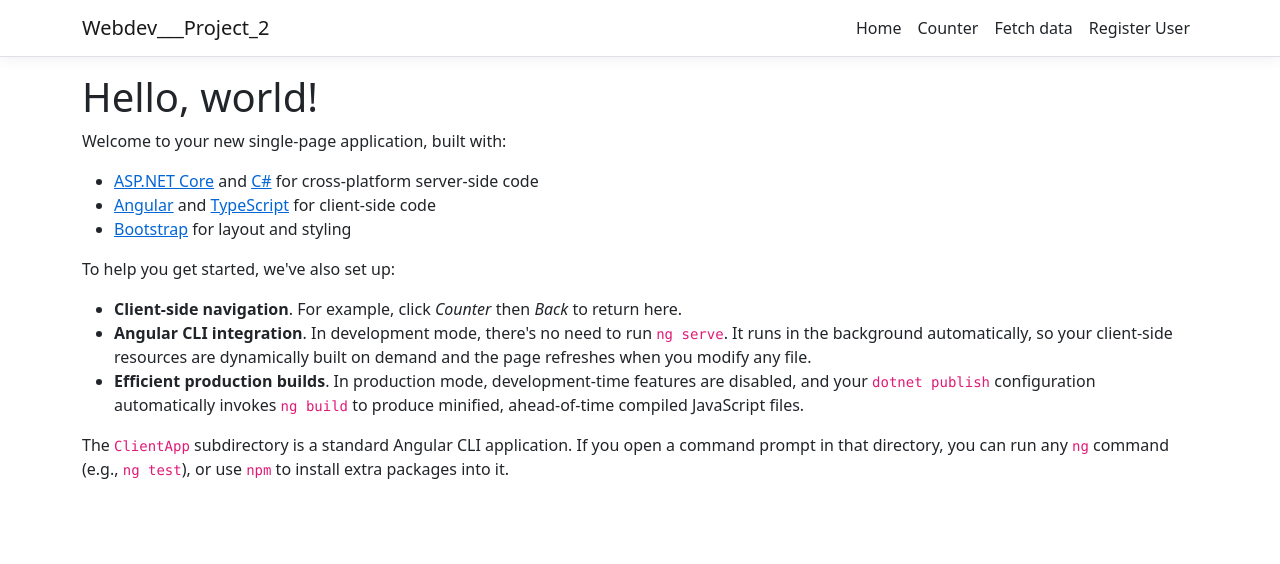
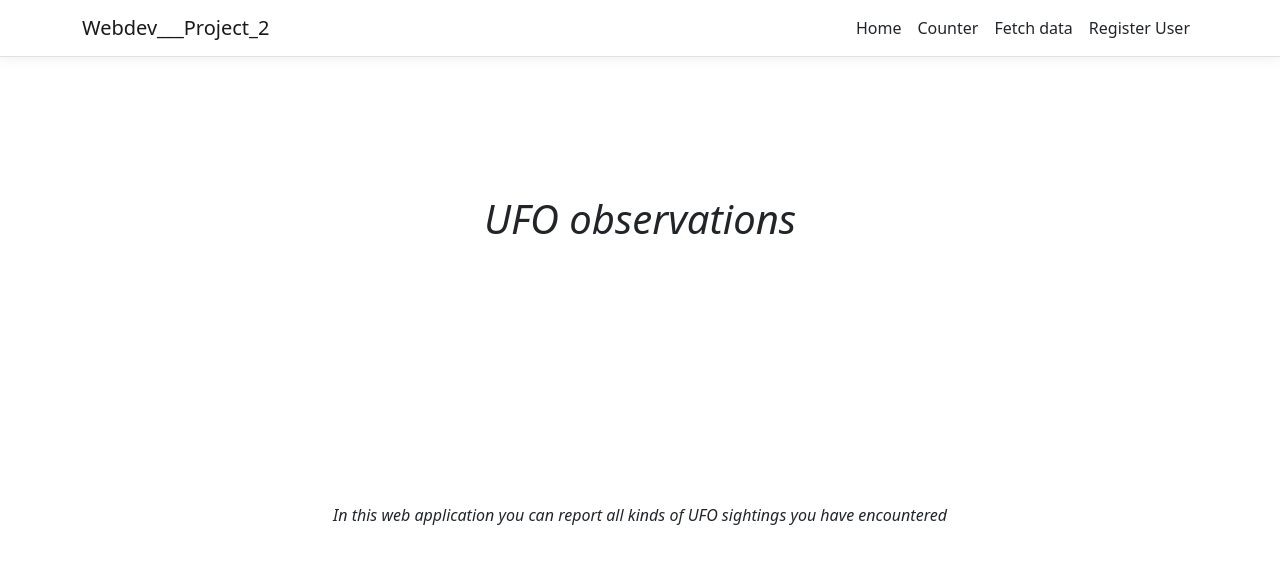
Before and after one commit to Skandinaver/Webdev-Project-2, an Angular app in the folder ClientApp/: page / in a window 1280 px wide. Shown: the top 564 px of the page. Built offline with nearby package versions, Linux system fonts and the light colour scheme.

Commit message:
enkel home-page

```diff
--- a/ClientApp/src/app/home/home.component.html
+++ b/ClientApp/src/app/home/home.component.html
@@ -1,14 +1,7 @@
-<h1>Hello, world!</h1>
-<p>Welcome to your new single-page application, built with:</p>
-<ul>
-  <li><a href='https://get.asp.net/'>ASP.NET Core</a> and <a href='https://msdn.microsoft.com/en-us/library/67ef8sbd.aspx'>C#</a> for cross-platform server-side code</li>
-  <li><a href='https://angular.io/'>Angular</a> and <a href='http://www.typescriptlang.org/'>TypeScript</a> for client-side code</li>
-  <li><a href='http://getbootstrap.com/'>Bootstrap</a> for layout and styling</li>
-</ul>
-<p>To help you get started, we've also set up:</p>
-<ul>
-  <li><strong>Client-side navigation</strong>. For example, click <em>Counter</em> then <em>Back</em> to return here.</li>
-  <li><strong>Angular CLI integration</strong>. In development mode, there's no need to run <code>ng serve</code>. It runs in the background automatically, so your client-side resources are dynamically built on demand and the page refreshes when you modify any file.</li>
-  <li><strong>Efficient production builds</strong>. In production mode, development-time features are disabled, and your <code>dotnet publish</code> configuration automatically invokes <code>ng build</code> to produce minified, ahead-of-time compiled JavaScript files.</li>
-</ul>
-<p>The <code>ClientApp</code> subdirectory is a standard Angular CLI application. If you open a command prompt in that directory, you can run any <code>ng</code> command (e.g., <code>ng test</code>), or use <code>npm</code> to install extra packages into it.</p>
+<div class="center">
+  <h1>UFO observations</h1>
+</div>
+
+<div class="text">
+  <p>In this web application you can report all kinds of UFO sightings you have encountered</p>
+</div>
--- a/ClientApp/src/styles.css
+++ b/ClientApp/src/styles.css
@@ -14,3 +14,20 @@
   background-color: #1b6ec2;
   border-color: #1861ac;
 }
+
+.center {
+  display: flex;
+  height: 300px;
+  justify-content: center;
+  align-items: center;
+  font-style: oblique;
+
+}
+
+.text {
+  display: flex;
+  height: 300px;
+  justify-content: center;
+  align-items: center;
+  font-style: oblique;
+}
```
Also changed, not shown: ClientApp/src/app/home/home.component.ts (line endings or trailing spaces).
